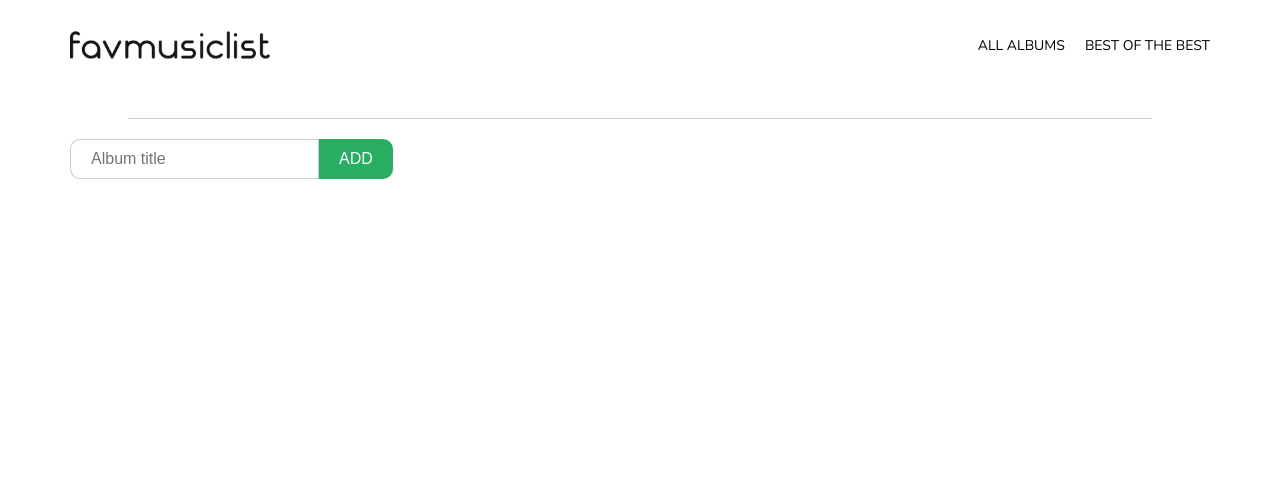
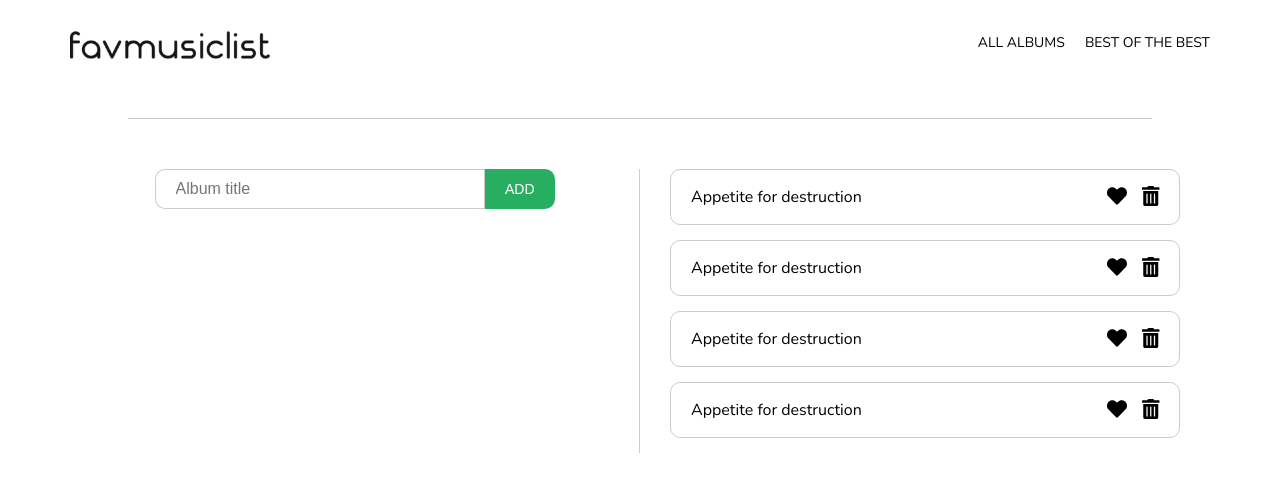
Before and after one commit to fluid14/fav-music-note, a React (Create React App) app: page /all in a window 1280 px wide. Shown: the top 492 px of the page. Built offline with nearby package versions, Linux system fonts and the light colour scheme.

Commit message:
add album list

```diff
--- a/src/components/AddForm/AddForm.module.sass
+++ b/src/components/AddForm/AddForm.module.sass
@@ -3,19 +3,22 @@
 .form
   display: flex
   align-items: stretch
-  margin-top: 20px
+  width: 100%
+  max-width: 400px
   .input
     border: 1px solid $border
     border-radius: 10px 0 0 10px
     font-size: 16px
     padding: 10px 20px
+    width: 100%
+    transition: .3s
 
     &:focus
       outline: none
       border-color: $main
 
   .submitBtn
-    font-size: 16px
+    font-size: 14px
     border: none
     border-radius: 0 10px 10px 0
     background-color: $main
--- /dev/null
+++ b/src/components/AlbumsList/AlbumsList.js
@@ -0,0 +1,18 @@
+import React, { Component } from 'react';
+import styles from './AlbumsList.module.sass';
+import ListItem from '../ListItem/ListItem';
+
+class AlbumsList extends Component {
+  render() {
+    return (
+      <ul className={styles.albumsList}>
+        <ListItem />
+        <ListItem />
+        <ListItem />
+        <ListItem />
+      </ul>
+    );
+  }
+}
+
+export default AlbumsList;
--- /dev/null
+++ b/src/components/AlbumsList/AlbumsList.module.sass
@@ -0,0 +1,3 @@
+.albumsList
+  li
+    margin-bottom: 15px
--- a/src/components/IconBtn/IconBtn.js
+++ b/src/components/IconBtn/IconBtn.js
@@ -1,11 +1,11 @@
 import React from 'react';
 import PropTypes from 'prop-types';
 import cs from 'classnames';
+import { FontAwesomeIcon } from '@fortawesome/react-fontawesome';
 import styles from './IconBtn.module.sass';
-import { FontAwesomeIcon } from '@fortawesome/react-fontawesome';
 
 const IconBtn = ({ icon, className }) => (
-  <button type="button" className={cs(className, styles.iconBtn)}>
+  <button type="button" title="Best of the best" className={cs(className, styles.iconBtn)}>
     <FontAwesomeIcon icon={icon} />
   </button>
 );
--- a/src/components/IconBtn/IconBtn.module.sass
+++ b/src/components/IconBtn/IconBtn.module.sass
@@ -4,7 +4,11 @@
   font-size: 20px
   background-color: transparent
   border: none
-  padding: 5px
+  margin-left: 15px
+  transition: .3s
+
+  &:nth-child(1)
+    margin-left: 0
 
   &:hover,
   &:focus
--- a/src/components/ListItem/ListItem.module.sass
+++ b/src/components/ListItem/ListItem.module.sass
@@ -7,10 +7,6 @@
   width: 100%
   border: 1px solid $border
   border-radius: 10px
-  padding: 15px
+  padding: 15px 20px
   font-size: 16px
-  font-weight: $semiBold
-  transition: .3s
-
-  &:hover
-    border-color: $main
+  font-weight: $regular
--- a/src/components/Navbar/Navbar.module.sass
+++ b/src/components/Navbar/Navbar.module.sass
@@ -26,11 +26,29 @@
     align-items: center
 
     .menuItem
+      display: block
       margin-left: 20px
+      padding-bottom: 5px
+      overflow: hidden
 
       &:nth-child(1)
         margin-left: 0
 
       .menuLink
+        position: relative
         font-size: 14px
         text-transform: uppercase
+
+        &:hover::after
+          transform: translateX(0)
+
+        &::after
+          content: ''
+          position: absolute
+          left: 0
+          bottom: -4px
+          width: 100%
+          height: 2px
+          transform: translateX(-100%)
+          background-color: $main
+          transition: .3s ease
--- a/src/style/base/_global.sass
+++ b/src/style/base/_global.sass
@@ -16,10 +16,6 @@ a
   color: $black
   transition: .3s
 
-  &:hover
-    color: $main
-
-
 .wrap
   max-width: 1580px
   padding-left: 70px
--- a/src/templates/GlobalTemplate.js
+++ b/src/templates/GlobalTemplate.js
@@ -1,16 +1,17 @@
 import React from 'react';
 import PropTypes from 'prop-types';
+import styles from './GlobalTemplate.module.sass';
 import NavBar from '../components/Navbar/Navbar';
 
 const GlobalTemplate = ({ children }) => (
   <>
     <NavBar />
-    {children}
+    <main className={styles.main}>{children}</main>
   </>
 );
 
 export default GlobalTemplate;
 
-GlobalTemplate.propType = {
+GlobalTemplate.propTypes = {
   children: PropTypes.element.isRequired,
 };
--- a/src/templates/GlobalTemplate.module.sass
+++ b/src/templates/GlobalTemplate.module.sass
@@ -0,0 +1,2 @@
+.main
+  padding-top: 50px
--- a/src/views/AllAlbumsView/AllAlbumsView.js
+++ b/src/views/AllAlbumsView/AllAlbumsView.js
@@ -2,13 +2,17 @@ import React from 'react';
 import cs from 'classnames';
 import styles from './AllAlbumsView.module.sass';
 import AddForm from '../../components/AddForm/AddForm';
+import AlbumsList from '../../components/AlbumsList/AlbumsList';
+import ListItem from '../../components/ListItem/ListItem';
 
 const AllAlbumsView = () => (
   <div className={cs(styles.allAlbumsView, 'wrap')}>
     <div className={styles.formWrap}>
       <AddForm />
     </div>
-    <div className={styles.listWrap}></div>
+    <div className={styles.listWrap}>
+      <AlbumsList />
+    </div>
   </div>
 );
 
--- a/src/views/AllAlbumsView/AllAlbumsView.module.sass
+++ b/src/views/AllAlbumsView/AllAlbumsView.module.sass
@@ -1,3 +1,19 @@
+@import './src/style/abstracts/variables'
+
 .allAlbumsView
   display: flex
   justify-content: space-between
+
+  .listWrap,
+  .formWrap
+    padding: 0 30px
+
+  .formWrap
+    display: flex
+    justify-content: center
+    align-items: flex-start
+    width: 50%
+    border-right: 1px solid $border
+
+  .listWrap
+    width: 50%
```
